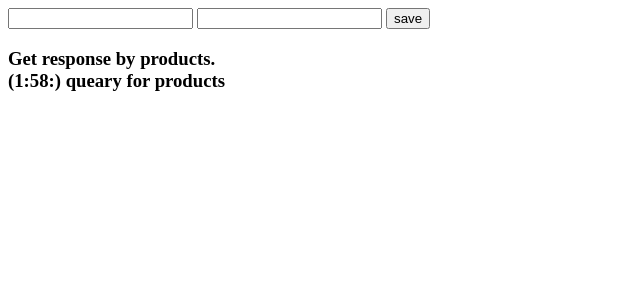
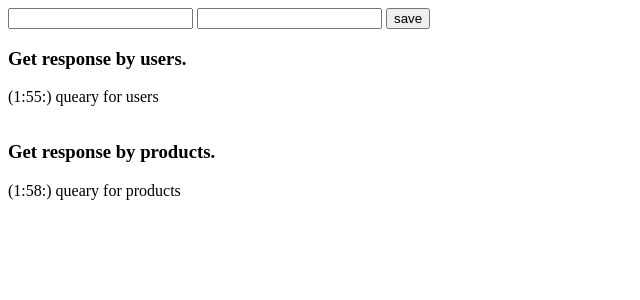
Before and after one commit to Denis-dizi/PHP2020, a PHP site: the page made by W7D1-3-1 response.php in a window 1280 px wide. Shown: the top 300 px of the page, without its empty margins (0-640 px from the left). Run offline with PHP 8.4, Linux system fonts and the light colour scheme; data that the repository does not hold is empty.

Commit message:
updated: responses for users and products

```diff
--- a/W7D1-3-1 response.php
+++ b/W7D1-3-1 response.php
@@ -35,7 +35,7 @@ $response1 = $dbConnection->query($sql1)->fetch_all(MYSQLI_ASSOC);
 <head>
     <meta charset="UTF-8">
     <meta name="viewport" content="width=device-width, initial-scale=1.0">
-    <title>W7D1-3. Products</title>
+    <title>W7D1-3-1. Responses</title>
 </head>
 
 <body>
@@ -53,8 +53,21 @@ $response1 = $dbConnection->query($sql1)->fetch_all(MYSQLI_ASSOC);
     <!-- (1:49:) -->
     <table>
         <tbody>
-            <h3>Get response by products. <br>
-            (1:58:) queary for products</h3>
+            <h3>Get response by users.</h3>
+            <p>(1:55:) queary for users</p>
+            <?php foreach ($response as $user) { ?>
+                <tr>
+                    <td><?php echo $user['email'] ?></td>
+                    <td><?php echo $user['password'] ?></td>
+                </tr>
+            <?php } ?>
+        </tbody>
+    </table>
+
+    <table>
+        <tbody>
+            <h3>Get response by products.</h3>
+            <p>(1:58:) queary for products</p>
             <?php foreach ($response1 as $product) { ?>
                 <tr>
                     <td><?php echo $product['name'] ?></td>
@@ -63,7 +76,6 @@ $response1 = $dbConnection->query($sql1)->fetch_all(MYSQLI_ASSOC);
             <?php } ?>
         </tbody>
     </table>
-
 </body>
 
 </html>
```
